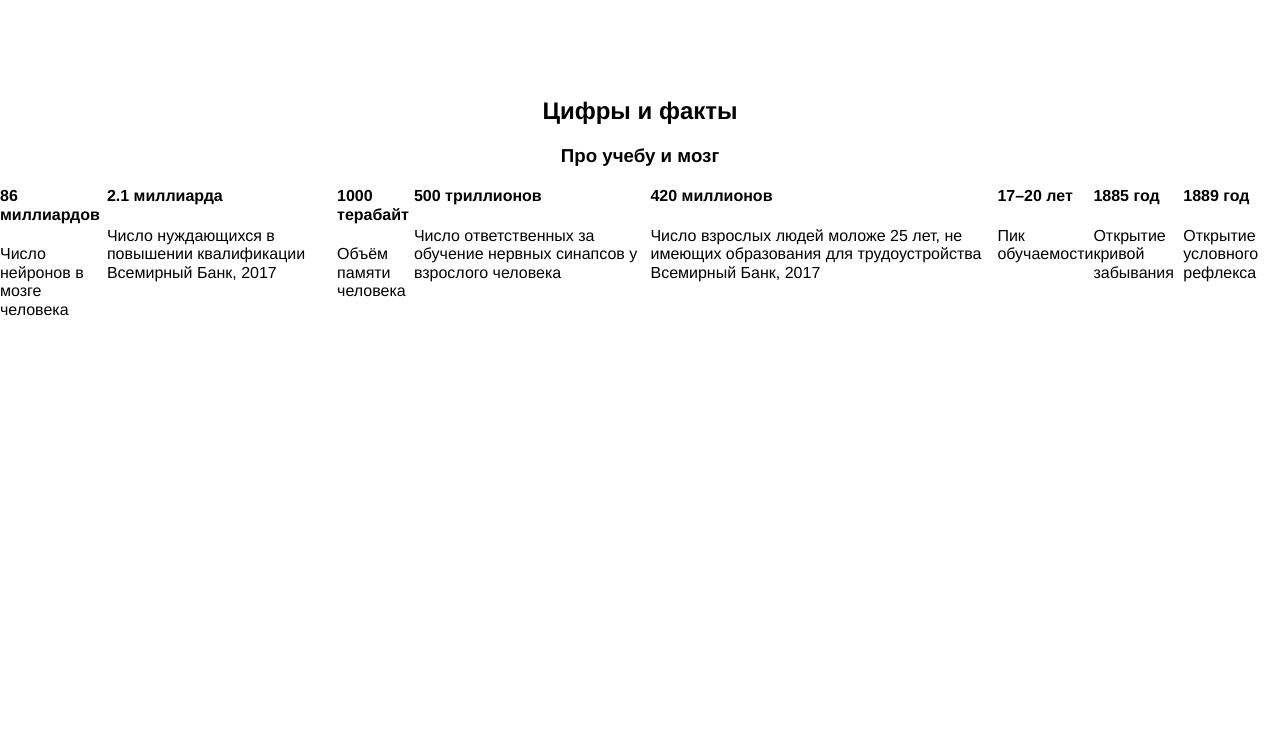
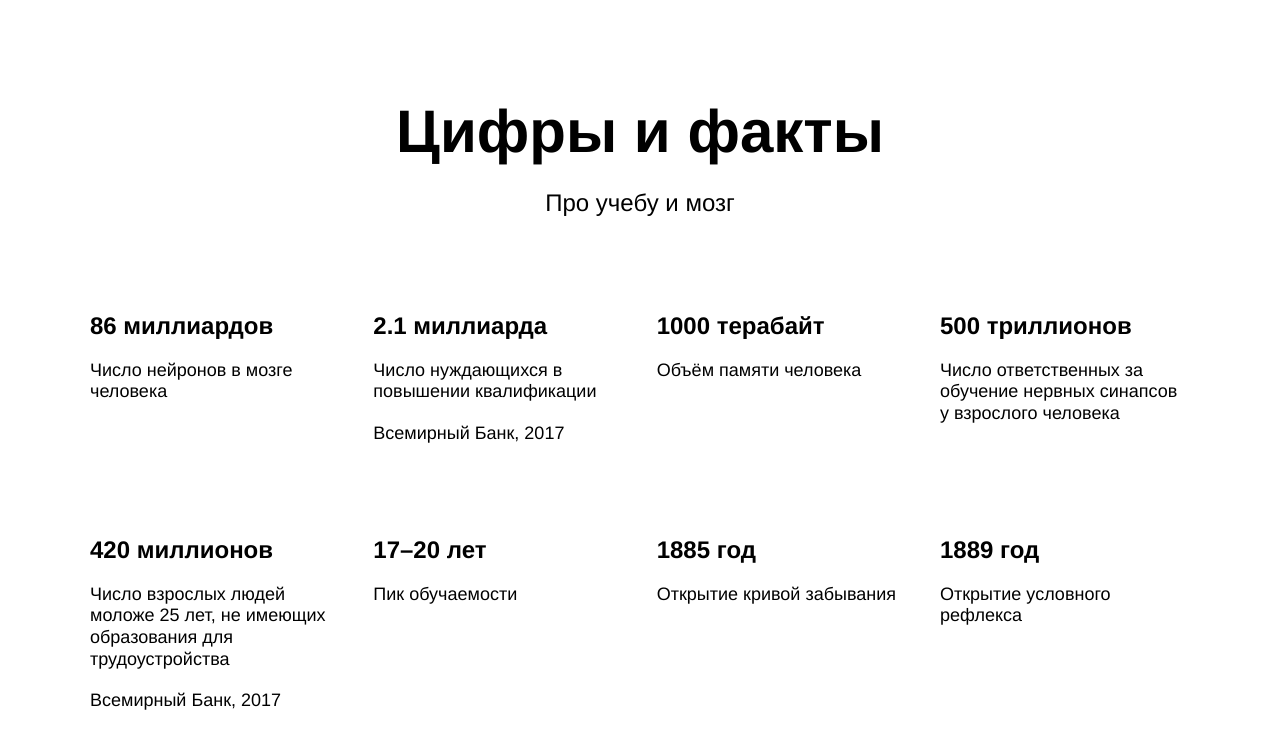
Before and after one commit to jul0706/how-to-learn, a plain HTML site: page index.html in a window 1280 px wide. Shown: the part 1259-2008 px from the top of the page. Before the commit the page ends 1578 px from the top, so only its background shows below. Drawn offline with Linux system fonts and the light colour scheme.

Commit message:
блок digits готов

```diff
--- a/index.html
+++ b/index.html
@@ -82,6 +82,9 @@
           </h4>
           <p class="table__text">
             Число нуждающихся в повышении квалификации
+
+          </p>
+          <p class="table__text">
             Всемирный Банк, 2017
           </p>
         </div>
@@ -110,7 +113,10 @@
           </h4>
           <p class="table__text">
             Число взрослых людей моложе 25 лет, не имеющих образования для трудоустройства
-            Всемирный Банк, 2017
+
+          </p>
+          <p class="table__text">
+             Всемирный Банк, 2017
           </p>
         </div>
 
--- a/styles/style.css
+++ b/styles/style.css
@@ -121,23 +121,39 @@ p, h1, h3, img {
   margin: 30px 0px 30px 0px;
 }
 
+.digits {
+  margin: 100px auto;
+}
+
 .digits__section-title {
   width: 60%;
-  margin: 100px auto 20px auto;
+  margin: 0px auto 20px auto;
   text-align: center;
+  line-height: 1.15;
+  font-size: 60px;
+  font-weight: 600;
 }
 
 .digits__section-subtitle {
   width: 60%;
   text-align: center;
-  margin: 0 auto ;
+  margin: 0 auto;
+  line-height: 34px;
+  font-size: 24px;
+  font-weight: normal;
 }
 .table {
   display: flex;
+  flex-wrap: wrap;
+  width: 1100px;
+  margin: auto;
+  justify-content: space-between;
+
 }
 
 .table__cell {
-
+width: 250px;
+margin-top: 60px;
 }
 
 /* и элемента с модификатором вида ключ-значение */
@@ -147,3 +163,20 @@ p, h1, h3, img {
   margin-right: 0;
   margin-top: 80px;
 }
+
+.table__heading {
+  margin-bottom: 20px;
+  line-height: 1.15;
+  font-size: 24px;
+  font-weight: 600;
+}
+
+.table__text {
+  line-height: 1.2;
+  font-size: 18px;
+  font-weight: normal;
+}
+
+.table__text:nth-child(2n) {
+  margin-bottom: 20px;
+}
```
